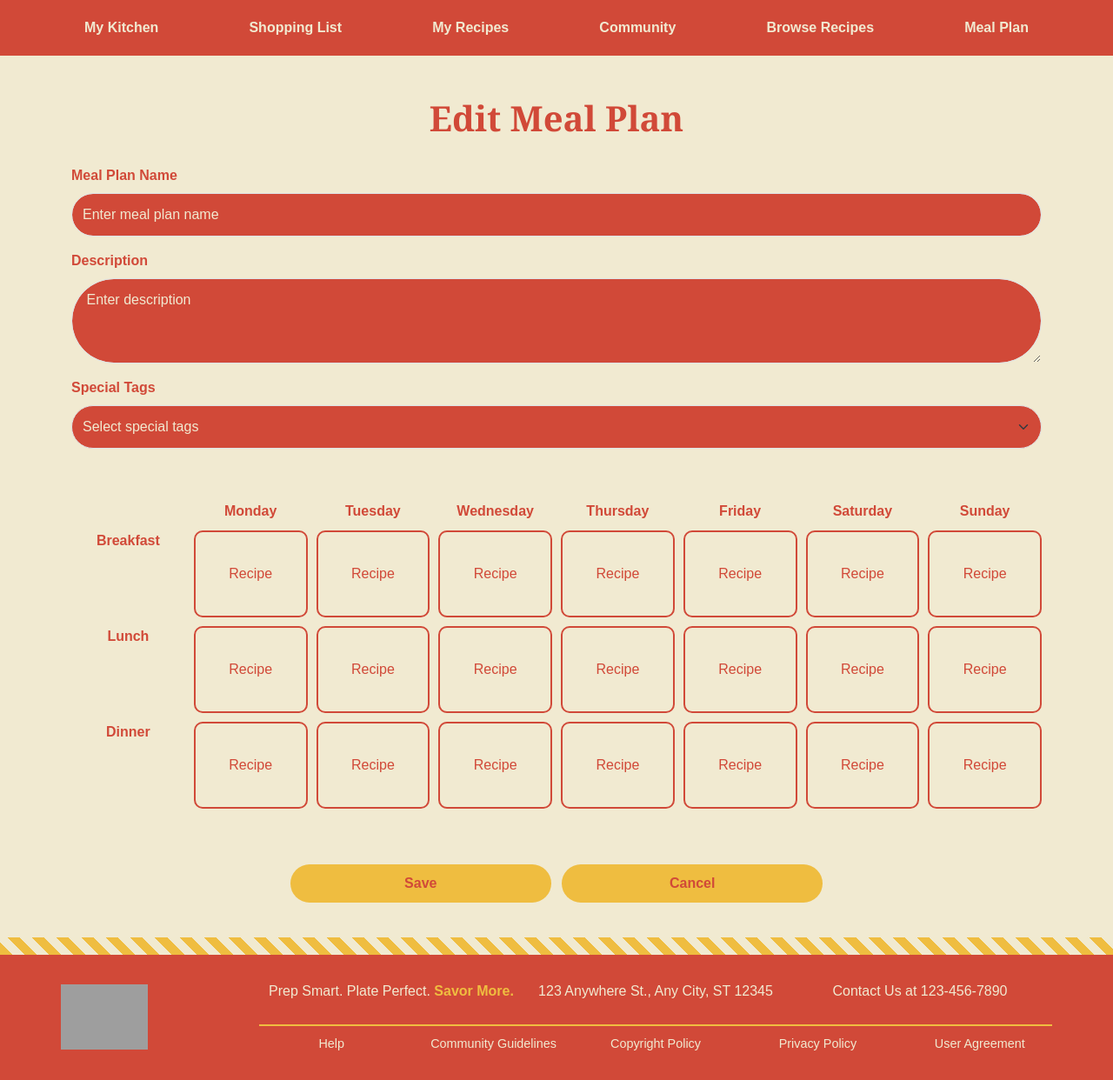
After one commit to albertgabriel-abdon/CSCI-42, a Django app: template template/meal_plan/edit_meal_plan.html in a window 1280 px wide. The commit adds this page. Shown: the whole page at 87% size. Run offline with Django 4.2, Linux system fonts and the light colour scheme; the template is opened without the code that fills it, so the values that code supplies are empty; grey boxes are pictures that could not be loaded.

Commit message:
Edited login, made the meal plan create and edit pages

```diff
--- /dev/null
+++ b/template/meal_plan/edit_meal_plan.html
@@ -0,0 +1,289 @@
+{% load static %}
+<!DOCTYPE html>
+<html lang="en">
+<head>
+    <meta charset="UTF-8">
+    <meta name="viewport" content="width=device-width, initial-scale=1">
+    <title>Edit Meal Plan - Prep & Plate</title>
+    <link rel="stylesheet" href="https://cdn.jsdelivr.net/npm/bootstrap@5.3.0/dist/css/bootstrap.min.css">
+    <style>
+        /* General Styles */
+        body {
+            font-family: 'Poppins', sans-serif;
+            background-color: #f1ead1;
+        }
+        .navbar {
+            background-color: #d14938;
+            padding: 20px;
+        }
+        .navbar a {
+            color: #f1ead1;
+            font-weight: bold;
+            text-decoration: none;
+            padding: 0 15px;
+        }
+        .navbar a:hover {
+            color: #efbd40;
+        }
+        h1 {
+            font-family: 'Georgia', serif;
+            font-weight: bold;
+            text-align: center;
+            color: #d14938;
+            margin-bottom: 30px;
+        }
+        .form-label {
+            font-weight: bold;
+            color: #d14938;
+        }
+        .form-control, .form-select {
+            font-family: 'Poppins', sans-serif;
+            border-radius: 50px;
+            padding: 12px;
+            background-color: #d14938;
+            color: #f1ead1;
+        }
+        .form-control::placeholder, .form-select::placeholder {
+            font-family: 'Poppins', sans-serif;
+            color: #f1ead1;
+        }
+        .btn-custom {
+            margin-top: 40px;
+            width: 300px;
+            border-radius: 100px;
+            background-color: #efbd40;
+            color: #d14938;
+            font-weight: bold;
+            padding: 10px 20px;
+            transition: background-color 0.3s, color 0.3s;
+            border: none;
+            margin-bottom: 40px;
+        }
+        .btn-custom:hover {
+            background-color: #d14938;
+            color: #efbd40;
+        }
+        .recipe-grid {
+            display: grid;
+            grid-template-columns: repeat(8, 1fr);
+            gap: 10px;
+            margin-top: 20px;
+        }
+        .recipe-grid .day {
+            font-weight: bold;
+            text-align: center;
+            color: #d14938;
+        }
+        .recipe-grid .meal {
+            font-weight: bold;
+            text-align: center;
+            color: #d14938;
+        }
+        .recipe-grid .recipe {
+            background-color: #f1ead1;
+            border: 2px solid #d14938;
+            border-radius: 10px;
+            height: 100px;
+            display: flex;
+            align-items: center;
+            justify-content: center;
+            color: #d14938;
+        }
+        .footer {
+            background-color: #d14938;
+            padding: 30px;
+            color: #f1ead1;
+            text-align: center;
+            font-family: 'Poppins', sans-serif;
+        }
+        .footer-content {
+            display: flex;
+            justify-content: space-between;
+            align-items: center;
+            max-width: 1900px;
+            margin-left: 40px;
+            margin-right: 40px;
+            flex-wrap: wrap;
+        }
+        .footer-left {
+            flex: 1;
+            text-align: left;
+        }
+        .footer-left img {
+            width: 100px;
+        }
+        .footer-right {
+            flex: 4;
+            display: flex;
+            flex-direction: column;
+            align-items: center;
+        }
+        .footer-top {
+            display: flex;
+            justify-content: space-between;
+            width: 100%;
+        }
+        .footer-top div {
+            flex: 1;
+            text-align: center;
+        }
+        .footer-bottom {
+            margin-top: 10px;
+            border-top: 2px solid #efbd40;
+            padding-top: 10px;
+            width: 100%;
+            display: flex;
+            justify-content: center;
+            gap: 20px;
+        }
+        .footer-bottom a {
+            color: #f1ead1;
+            text-decoration: none;
+            font-size: 0.9rem;
+            flex: 2;
+        }
+        .footer-bottom a:hover {
+            text-decoration: underline;
+            color: #eb8917;
+        }
+        .checkered-divider {
+            height: 20px;
+            background: repeating-linear-gradient(
+                45deg,
+                #efbd40 0,
+                #efbd40 10px,
+                #f1ead0 10px,
+                #f1ead0 20px
+            );
+        }
+    </style>
+</head>
+<body>
+
+<!-- Navbar -->
+<nav class="navbar">
+    <div class="container">
+        <a href="#">My Kitchen</a>
+        <a href="#">Shopping List</a>
+        <a href="#">My Recipes</a>
+        <a href="#">Community</a>
+        <a href="#">Browse Recipes</a>
+        <a href="#">Meal Plan</a>
+    </div>
+</nav>
+
+<!-- Edit Meal Plan Form -->
+<div class="container mt-5">
+    <h1>Edit Meal Plan</h1>
+    <form method="POST" enctype="multipart/form-data">
+        {% csrf_token %}
+
+        <!-- Meal Plan Name -->
+        <div class="mb-3">
+            <label for="meal_plan_name" class="form-label">Meal Plan Name</label>
+            <input type="text" class="form-control" id="meal_plan_name" name="meal_plan_name" placeholder="Enter meal plan name" required>
+        </div>
+
+        <!-- Description (Long Form) -->
+        <div class="mb-3">
+            <label for="description" class="form-label">Description</label>
+            <textarea class="form-control" id="description" name="description" rows="3" placeholder=" Enter description"></textarea>
+        </div>
+
+        <!-- Special Tags Dropdown -->
+        <div class="mb-3">
+            <label for="special_tags" class="form-label">Special Tags</label>
+            <select class="form-select" id="special_tags" name="special_tags">
+                <option value="" disabled selected>Select special tags</option>
+                <option value="vegetarian">Vegetarian</option>
+                <option value="vegan">Vegan</option>
+                <option value="gluten_free">Gluten-Free</option>
+                <option value="keto">Keto</option>
+                <option value="none">None</option>
+            </select>
+        </div><br>
+
+        <!-- Recipe Grid -->
+        <div class="recipe-grid">
+            <div class="day"> </div>
+            <div class="day">Monday</div>
+            <div class="day">Tuesday</div>
+            <div class="day">Wednesday</div>
+            <div class="day">Thursday</div>
+            <div class="day">Friday</div>
+            <div class="day">Saturday</div>
+            <div class="day">Sunday</div>
+
+            <div class="meal">Breakfast</div>
+            <div class="recipe">Recipe</div>
+            <div class="recipe">Recipe</div>
+            <div class="recipe">Recipe</div>
+            <div class="recipe">Recipe</div>
+            <div class="recipe">Recipe</div>
+            <div class="recipe">Recipe</div>
+            <div class="recipe">Recipe</div>
+
+            <div class="meal">Lunch</div>
+            <div class="recipe">Recipe</div>
+            <div class="recipe">Recipe</div>
+            <div class="recipe">Recipe</div>
+            <div class="recipe">Recipe</div>
+            <div class="recipe">Recipe</div>
+            <div class="recipe">Recipe</div>
+            <div class="recipe">Recipe</div>
+
+            <div class="meal">Dinner</div>
+            <div class="recipe">Recipe</div>
+            <div class="recipe">Recipe</div>
+            <div class="recipe">Recipe</div>
+            <div class="recipe">Recipe</div>
+            <div class="recipe">Recipe</div>
+            <div class="recipe">Recipe</div>
+            <div class="recipe">Recipe</div>
+        </div>
+
+
+        <!-- Buttons -->
+        <div class="text-center mt-4">
+            <button type="submit" class="btn btn-custom">Save</button>
+            <a href="{% url 'recipe_list' %}" class="btn btn-custom ms-2">Cancel</a>
+        </div>
+    </form>
+</div>
+
+
+<!-- Checkered Divider -->
+<div class="checkered-divider"></div>
+
+<!-- Footer -->
+<div class="footer">
+    <div class="footer-content">
+        <div class="footer-left">
+            <img src="{% static '' %}" alt="Prep & Plate Logo">
+        </div>
+        <div class="footer-right">
+            <div class="footer-top">
+                <div>
+                    <p>Prep Smart. Plate Perfect.<span style="color:#efbd40; font-weight:bold;"> Savor More.</span></p>
+                </div>
+                <div>
+                    <p>123 Anywhere St., Any City, ST 12345</p>
+                </div>
+                <div>
+                    <p>Contact Us at 123-456-7890</p>
+                </div>
+            </div>
+            <div class="footer-bottom">
+                <a href="#">Help</a>
+                <a href="#">Community Guidelines</a>
+                <a href="#">Copyright Policy</a>
+                <a href="#">Privacy Policy</a>
+                <a href="#">User Agreement</a>
+            </div>
+        </div>
+    </div>
+</div>
+
+<script src="https://cdn.jsdelivr.net/npm/bootstrap@5.3.0/dist/js/bootstrap.bundle.min.js"></script>
+</body>
+</html>
```
Also changed, not shown: template/meal_plan/create_meal_plan.html (added, +288 -0 lines), template/registration/login.html (+141 -15 lines), media/images/Background_Pattern.png (added), static/static_media/Background_Pattern.png (added).
